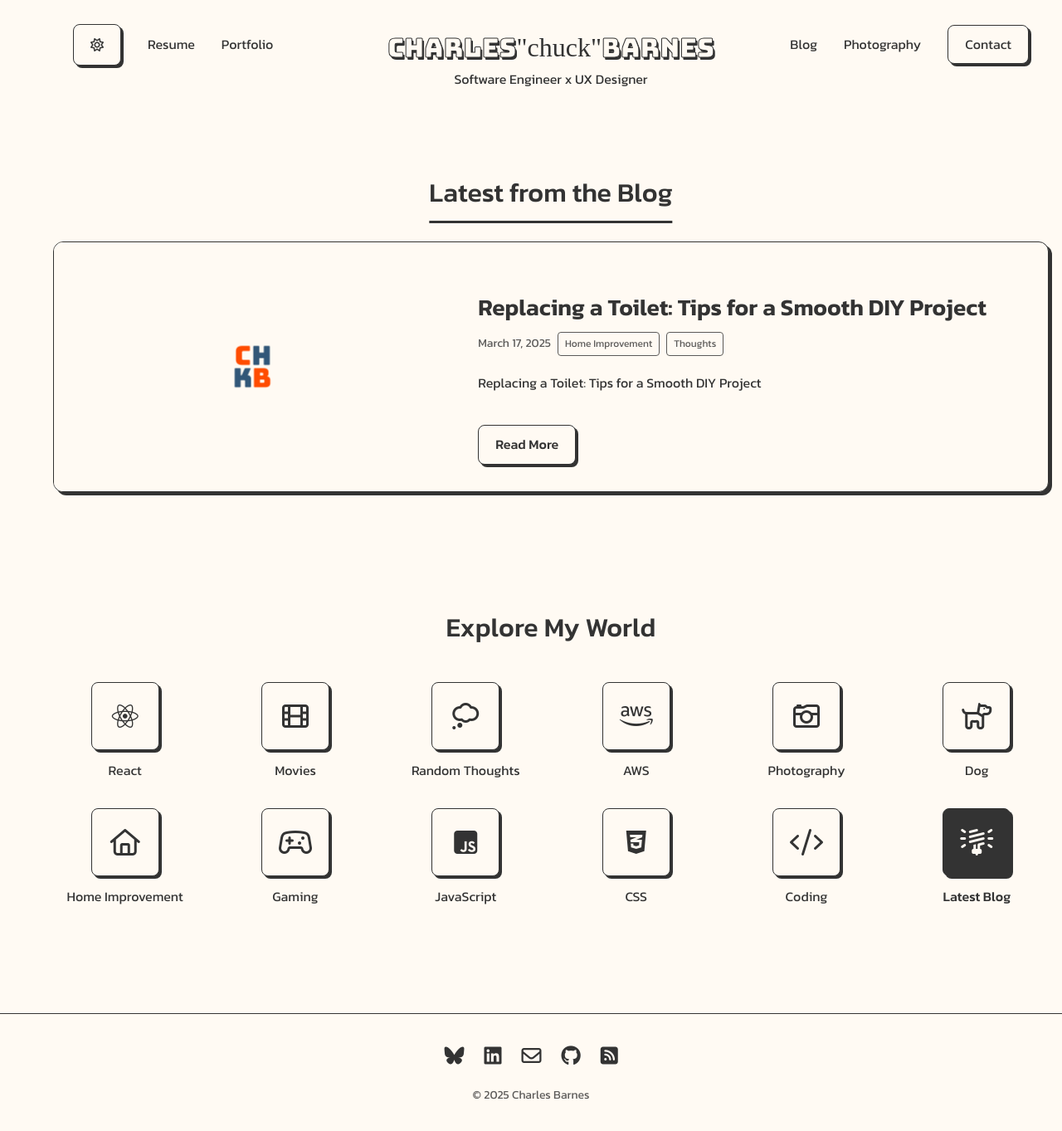
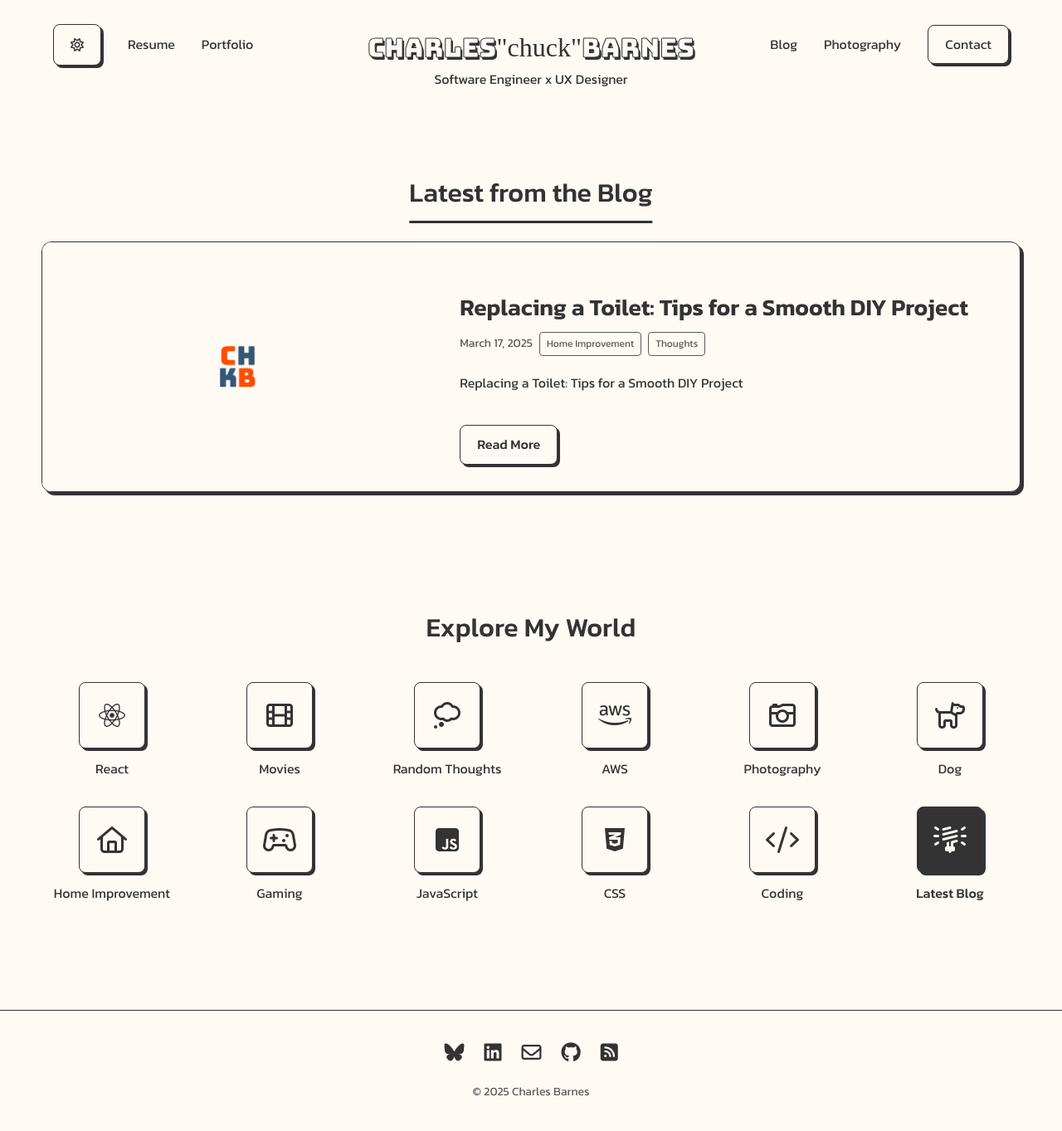
Before and after one commit to charlesabarnes/personal-site-sequel, a Jekyll site: the page built from index.html, in a window 1280 px wide. Shown: the whole page at 83% size. Built offline with Jekyll 4.4.1, drawn with Linux system fonts in a browser that asks for light colours; some web fonts are replaced.

Commit message:
fix width issues on mobile

```diff
--- a/_includes/icon_grid.html
+++ b/_includes/icon_grid.html
@@ -1,6 +1,6 @@
 <div class="icons-container">
   <h2 class="icons-title">Explore My World</h2>
-  <div class="icons">
+  <div class="icons" style="padding: 0 10px;">
     <!-- Technology/Skills -->
     <a href="{{ '/tag/react/' | relative_url }}" class="icon-link">
       <div class="icon">
--- a/_layouts/post.html
+++ b/_layouts/post.html
@@ -8,7 +8,7 @@ layout: default
 {% else %}
   {% assign meta_description = content | strip_html | strip_newlines | truncate: 160 %}
 {% endif %}
-<article class="post">
+<article class="post" style="max-width: 100%; box-sizing: border-box; padding: 0 10px;">
   <div class="post-header">
     <h1 class="post-title">{{ page.title }}</h1>
     <div class="post-meta">
--- a/_sass/main.scss
+++ b/_sass/main.scss
@@ -1,4 +1,14 @@
 @import url('https://fonts.googleapis.com/css2?family=Bungee&family=Kanit:ital,wght@0,100;0,200;0,300;0,400;0,500;0,600;0,700;0,800;0,900;1,100;1,200;1,300;1,400;1,500;1,600;1,700;1,800;1,900&family=Kristi&display=swap');
+
+/* Universal box sizing */
+* {
+  box-sizing: border-box;
+}
+
+html {
+  width: 100%;
+  overflow-x: hidden;
+}
 
 body {
   /* Typography */
@@ -22,6 +32,8 @@ body {
   background-color: var(--background);
   margin: 0;
   padding: 0;
+  width: 100%;
+  overflow-x: hidden;
 }
 
 body.dark {
@@ -43,10 +55,11 @@ body.dark {
   width: 100%;
   max-width: 1440px;
   margin: 0 auto;
-  padding: 0 1.5rem;
+  padding: 0;
   display: flex;
   flex-direction: column;
   align-items: center;
+  box-sizing: border-box;
 }
 
 .header {
@@ -208,7 +221,8 @@ button.menu-button {
   width: 100%;
   max-width: 1200px;
   margin: 3rem auto 5rem;
-  padding: 0 1.5rem;
+  padding: 0;
+  box-sizing: border-box;
 }
 
 .icons-title {
@@ -353,7 +367,8 @@ h4 {
   width: 100%;
   max-width: 1200px;
   margin: 3rem auto 4rem;
-  padding: 0 1.5rem;
+  padding: 0;
+  box-sizing: border-box;
 }
 
 .latest-post-heading {
@@ -600,11 +615,12 @@ a.no-decoration:hover {
   width: 100%;
   max-width: 1200px;
   margin: 0 auto;
-  padding: 0 1.5rem;
+  padding: 0;
   display: flex;
   flex-direction: column;
   align-items: center;
   gap: 1rem;
+  box-sizing: border-box;
 }
 
 .social-links {
--- a/index.html
+++ b/index.html
@@ -3,7 +3,7 @@ layout: default
 title: Charles Barnes - Frontend Developer
 ---
 
-<div class="latest-post-preview">
+<div class="latest-post-preview" style="padding: 0 10px; box-sizing: border-box;">
   <h2 class="latest-post-heading">Latest from the Blog</h2>
   {% assign current_year = 'now' | date: '%Y' %}
   {% for post in site.posts %}
```
